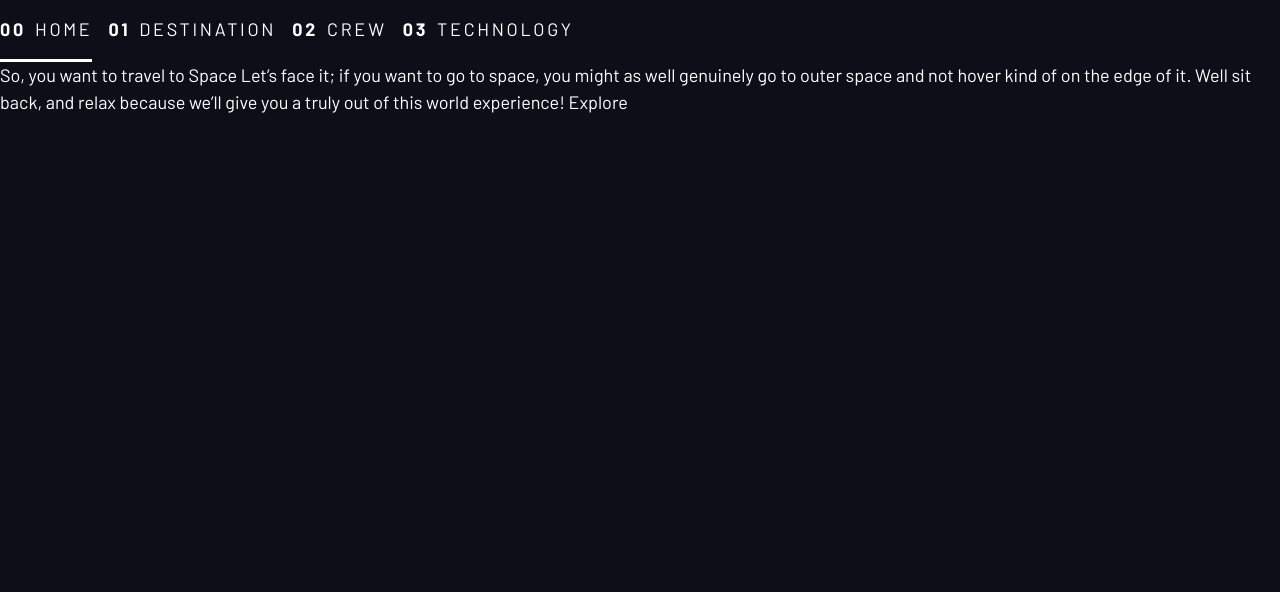
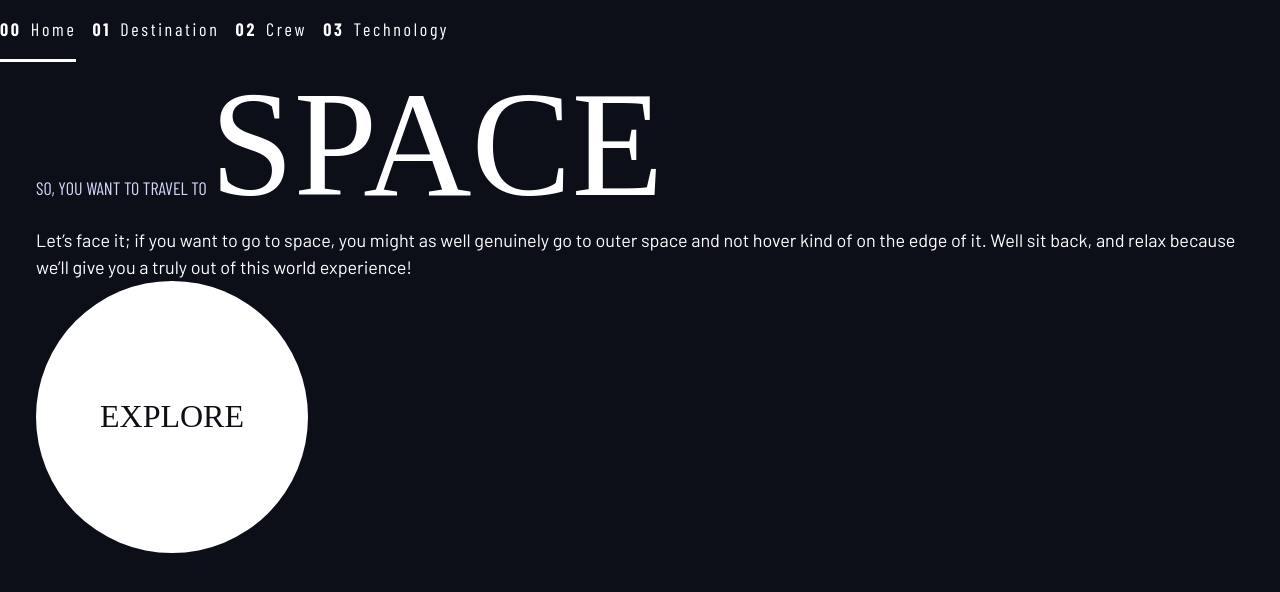
Before and after one commit to G-marshall1/responsive-nav, a plain HTML site: page index.html in a window 1280 px wide. Drawn offline with nearby package versions, Linux system fonts and the light colour scheme; a web font is replaced by a local one.

Commit message:
Added classes and changed css

```diff
--- a/index.html
+++ b/index.html
@@ -16,24 +16,29 @@
 <body>
 
     <header class="primary-header">
-        <div></div>
+        <div>
+            <img src="" alt="">
+        </div>
         <nav>
             <ul class="primary-navigation underline-indicators flex">
-                <li class="active"><a class="uppercase text-white letter-spacing-2" href="index.html"><span>00</span>Home</a>
-                <li><a class="uppercase text-white letter-spacing-2" href="destination.html"><span>01</span>Destination</a>
-                <li><a class="uppercase text-white letter-spacing-2" href="crew.html"><span>02</span>Crew</a>
-                <li><a class="uppercase text-white letter-spacing-2" href="technology.html"><span>03</span>Technology</a>
+                <li class="active"><a class=" ff-sans-cond text-white letter-spacing-2" href="index.html"><span>00</span>Home</a>
+                <li><a class=" ff-sans-cond text-white letter-spacing-2" href="destination.html"><span>01</span>Destination</a>
+                <li><a class=" ff-sans-cond text-white letter-spacing-2" href="crew.html"><span>02</span>Crew</a>
+                <li><a class=" ff-sans-cond text-white letter-spacing-2" href="technology.html"><span>03</span>Technology</a>
             </ul>
         </nav>
     </header>
 
 
-  So, you want to travel to
-  Space
-  Let’s face it; if you want to go to space, you might as well genuinely go to
-  outer space and not hover kind of on the edge of it. Well sit back, and relax
-  because we’ll give you a truly out of this world experience!
+    <div class="container">
+       <h1 class ="text-light fs-400 ff-sans-cond uppercase"> So, you want to travel to
+        <span class="fs-900 ff-serif text-white">Space</span></h1>
+        <p>Let’s face it; if you want to go to space, you might as well genuinely go to
+        outer space and not hover kind of on the edge of it. Well sit back, and relax
+        because we’ll give you a truly out of this world experience! </p>
 
-  Explore
+        <a href="#" class="large-button uppercase ff-serif fs-600 text-dark bg-white">Explore</a>
+        </div>
+
 </body>
 </html>
--- a/style.css
+++ b/style.css
@@ -202,7 +202,7 @@ select {
 
 .large-button {
     position: relative;
-    display: grid;
+    display: inline-grid;
     z-index: 1;
     padding: 0 2em;
     place-items: center;
```
